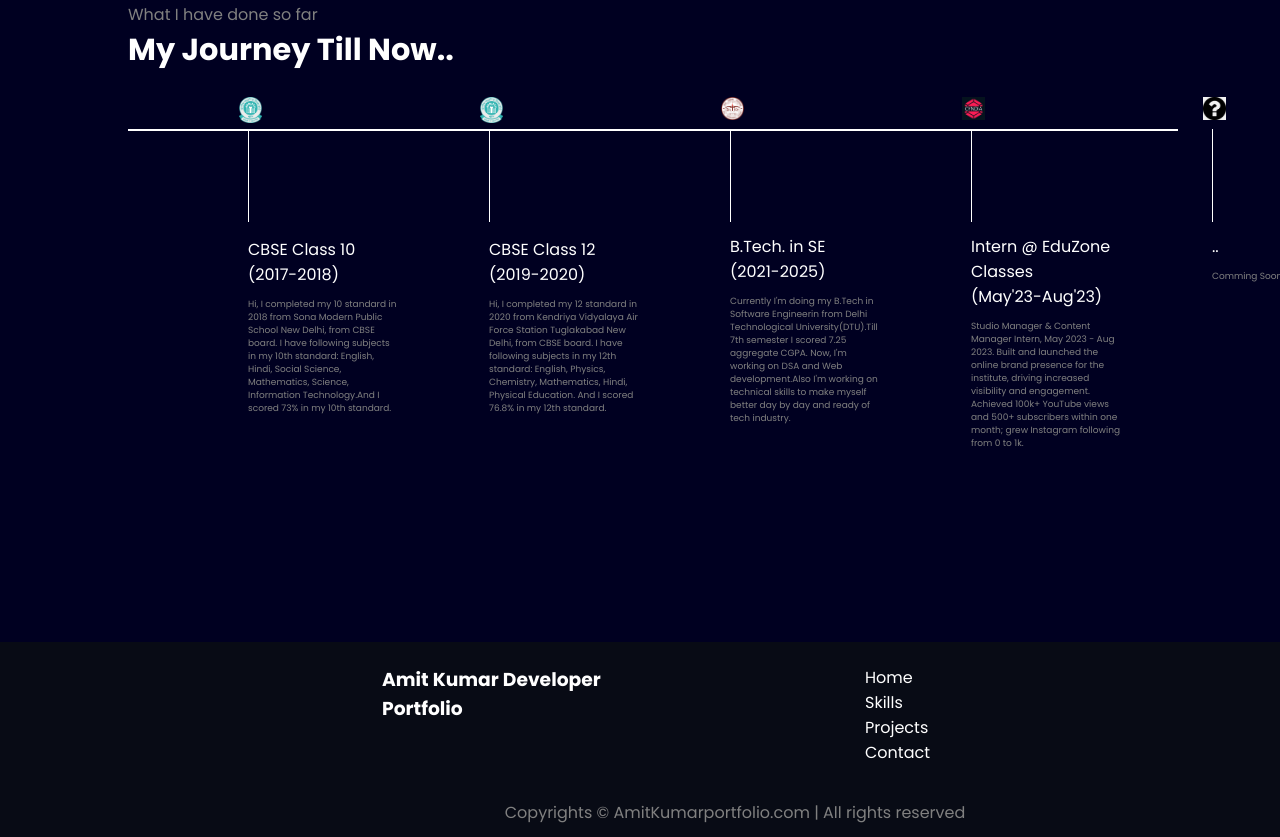
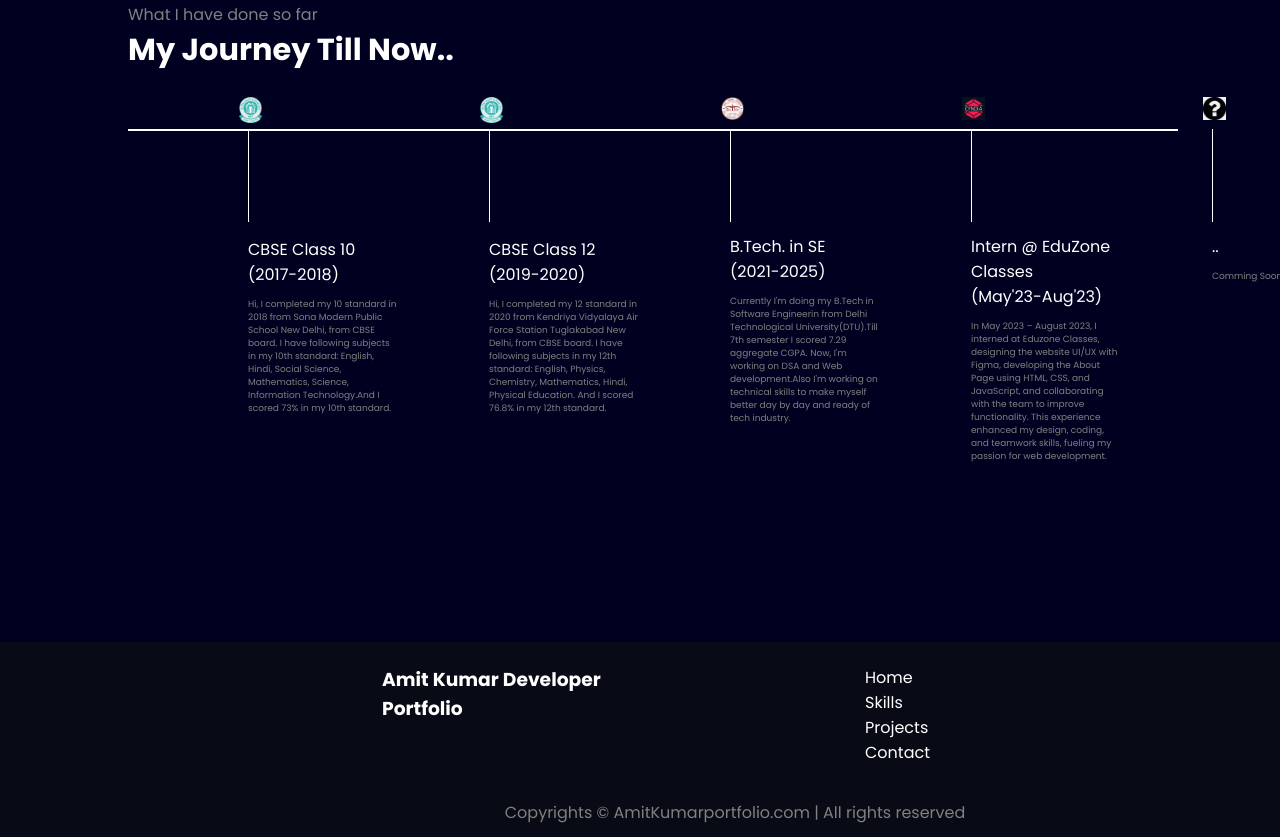
Before and after one commit to akumar2204/Portfolio, a plain HTML site: page index.html in a window 1280 px wide. Shown: the part 763-1600 px from the top of the page. Drawn offline with nearby package versions, Linux system fonts and the light colour scheme.

Commit message:
Update index.html

```diff
--- a/index.html
+++ b/index.html
@@ -79,7 +79,7 @@
                     <img class="image-top" src="dtu.png" alt="">
                     <div class="vertical-title">B.Tech. in SE<br>(2021-2025)</div>
                     <div class="vertical-desc">Currently I'm doing my B.Tech in Software Engineerin from Delhi
-                        Technological University(DTU).Till 7th semester I scored 7.25 aggregate CGPA. Now, I'm working
+                        Technological University(DTU).Till 7th semester I scored 7.29 aggregate CGPA. Now, I'm working
                         on DSA and Web development.Also I'm working on technical skills to make myself better day by day
                         and ready of tech industry.
                     </div>
@@ -88,8 +88,11 @@
                  <div class="vertical">
                     <img class="image-top" src="cyndia.png" alt="">
                     <div class="vertical-title">Intern @ EduZone Classes<br>(May'23-Aug'23)</div>
-                    <div class="vertical-desc">Studio Manager & Content Manager Intern, May 2023 - Aug 2023. Built and launched the online brand presence for the institute, driving increased visibility and engagement.
-                        Achieved 100k+ YouTube views and 500+ subscribers within one month; grew Instagram following from 0 to 1k.
+                    <div class="vertical-desc">
+                        In May 2023 – August 2023,
+                        I interned at Eduzone Classes, designing the website UI/UX with Figma,
+                        developing the About Page using HTML, CSS, and JavaScript, and collaborating with the team to improve functionality.
+                        This experience enhanced my design, coding, and teamwork skills, fueling my passion for web development.
                     </div>
 
                 </div>
```
